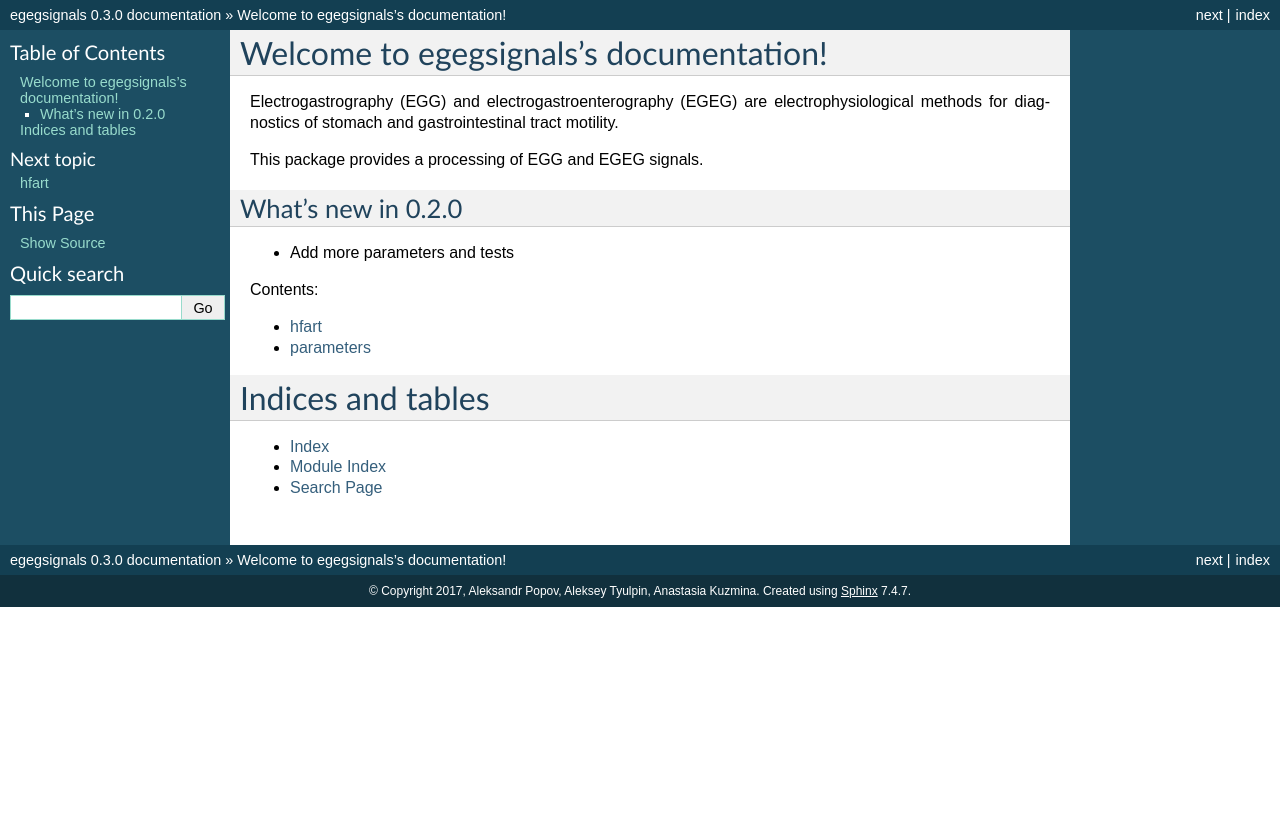
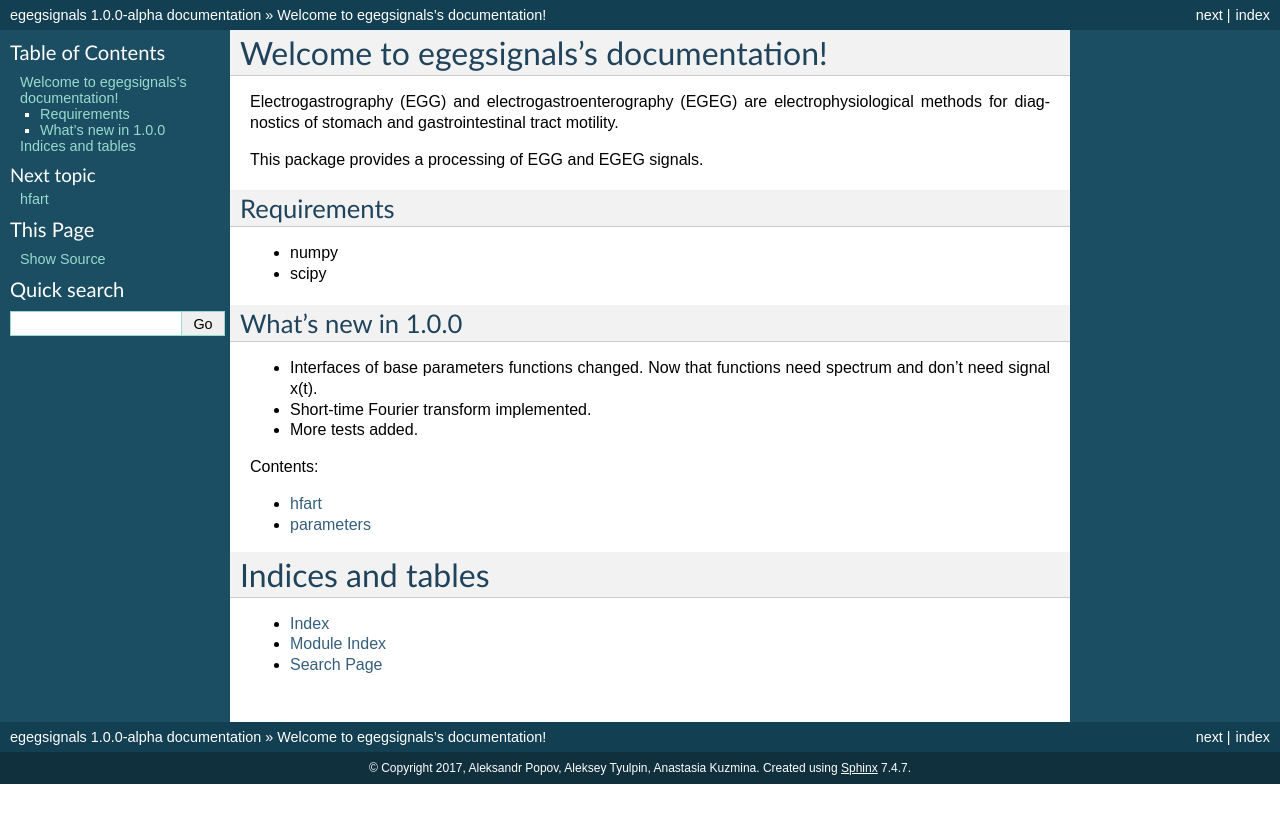
Before and after one commit to aleneus/egegsignals, a Sphinx documentation site: the page built from doc/source/index.rst, in a window 1280 px wide. Shown: the top 823 px of the page. Built offline with Sphinx 7.4.7, drawn with Linux system fonts in a browser that asks for light colours.

```diff
--- a/doc/source/conf.py
+++ b/doc/source/conf.py
@@ -59,9 +59,9 @@ author = 'Aleksandr Popov, Aleksey Tyulpin, Anastasia Kuzmina'
 # built documents.
 #
 # The short X.Y version.
-version = '0.3.0'
+version = '1.0.0'
 # The full version, including alpha/beta/rc tags.
-release = '0.3.0'
+release = '1.0.0-alpha'
 
 # The language for content autogenerated by Sphinx. Refer to documentation
 # for a list of supported languages.
--- a/doc/source/index.rst
+++ b/doc/source/index.rst
@@ -10,10 +10,18 @@ Electrogastrography (EGG) and electrogastroenterography (EGEG) are electrophysio
 
 This package provides a processing of EGG and EGEG signals.
 
-What's new in 0.2.0
+Requirements
+------------
+
+* numpy
+* scipy
+
+What's new in 1.0.0
 -------------------
 
-* Add more parameters and tests
+* Interfaces of base parameters functions changed. Now that functions need spectrum and don't need signal x(t).
+* Short-time Fourier transform implemented.
+* More tests added.
 
 Contents:
 
--- a/setup.py
+++ b/setup.py
@@ -23,7 +23,7 @@ def read(fname):
 
 setup(
     name="egegsignals",
-    version="0.3.0",
+    version="1.0.0",
     description="Package for processing EGG/EGEG signals",
     author="Aleksandr Popov",
     author_email="aleneus@gmail.com",
```
